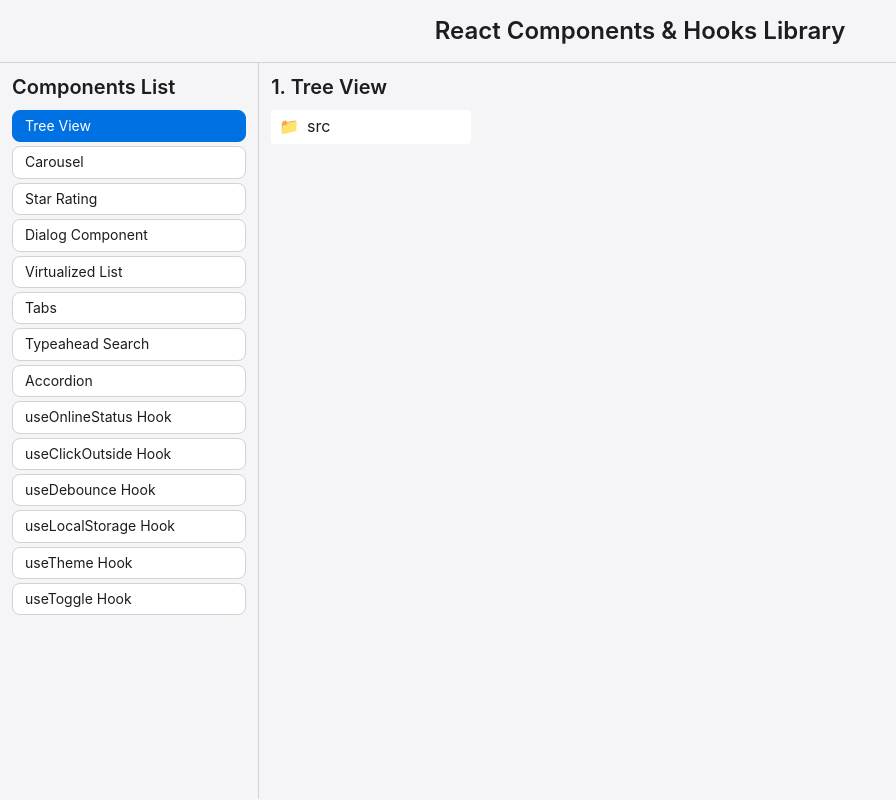
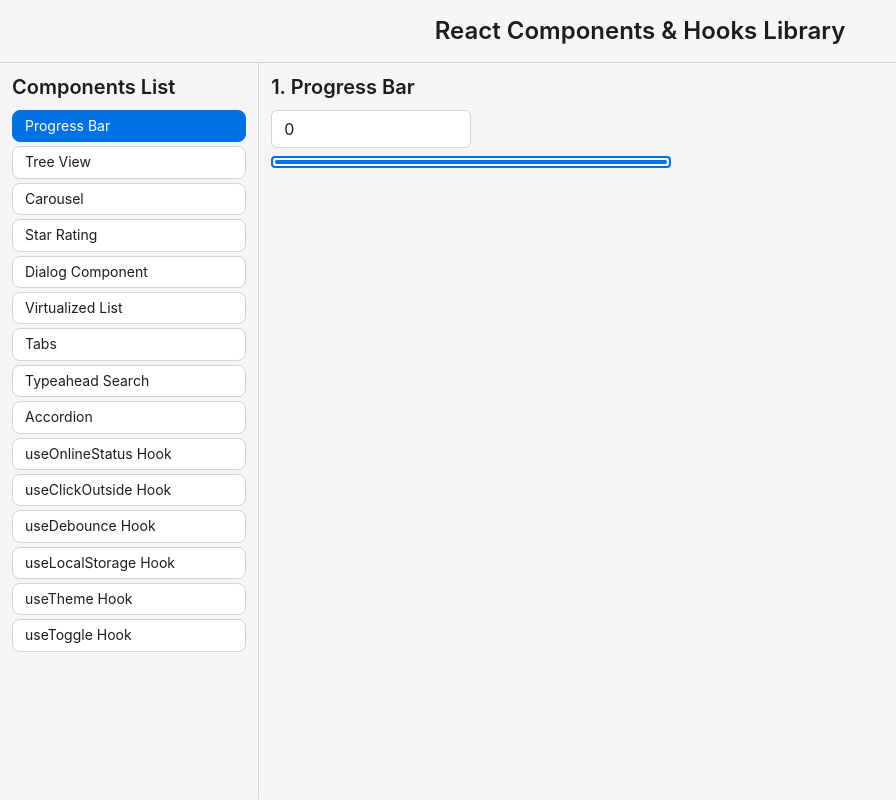
Before and after one commit to VasuGarg07/react-library, a React (Vite) app: page / in a window 1280 px wide. Shown: the whole page, without its empty margins (0-896 px from the left). Built offline with nearby package versions, Linux system fonts and the light colour scheme.

Commit message:
Progress Bar

```diff
--- a/src/App.jsx
+++ b/src/App.jsx
@@ -2,48 +2,25 @@ import { act, useRef, useState } from 'react'
 import { useWindowSize } from './hooks/useWindowSize';
 import { useCopyToClipboard } from './hooks/useCopyToClipboard';
 import { useCopied } from './hooks/useCopied';
-import { useOnlineStatus } from './hooks/useOnlineStatus';
 import { useScrollPosition } from './hooks/useScrollPosition';
 import { useToast } from './components/useToast';
-import ProgressBar from './components/ProgressBar';
 import "./App.css"
 import APPS_LIST from './ComponentsList';
 import { useLocalStorage } from './hooks/useLocalStorage';
 
 function App() {
-  const [activeIndex, setActiveIndex] = useLocalStorage("activeIndex",0);
+  const [activeIndex, setActiveIndex] = useLocalStorage("activeIndex", 0);
   const component = APPS_LIST[activeIndex];
 
   // const {copyToClipboard} = useCopyToClipboard();
-  const [copied, copyToClipboard] = useCopied();
-  const online = useOnlineStatus();
+  // const [copied, copyToClipboard] = useCopied();
   // const scrollPositon = useScrollPosition();
-
-  const handleModalOpen = (val) => {
-    console.log(val);
-    setOpen(val);
-  }
 
   const { width, height } = useWindowSize();
 
-  const [progress, setProgress] = useState(67);
 
   const { ToastComponent, trigger } = useToast();
-  const handleProgress = (value) => {
-    let val = parseInt(value);
-    if (isNaN(val)) {
-      setProgress(0);
-      return;
-    }
 
-    if (val > 100) {
-      setProgress(100);
-    } else if (val < 0) {
-      setProgress(0);
-    } else {
-      setProgress(val)
-    }
-  }
   return (
     <div className='App'>
       {/* Header */}
@@ -74,23 +51,10 @@ function App() {
 
         {/* Component Body */}
         <div className='App-container-content'>
-          <h3>{activeIndex+1}. {component.name}</h3>
+          <h3>{activeIndex + 1}. {component.name}</h3>
           {component.component}
           {/*
           <Accordion />
-
-          <h5>16. Progress Bar</h5>
-          <input
-            type='number'
-            placeholder='Enter Progress Bar Value'
-            min={1}
-            max={100}
-            step={1}
-            onChange={(e) => handleProgress(e.target.value)}
-            value={progress}
-            style={{ width: "200px", marginBottom: "8px" }}
-          />
-          <ProgressBar value={progress} />
 
           <h5>15. Toast</h5>
           <button onClick={() => {
@@ -108,9 +72,6 @@ function App() {
           <h5>11. useScrollPosition hook</h5>
           <p>Scroll Position - {scrollPositon}</p>
 
-          <h5>10. useOnlineStatus hook</h5>
-          <p>Is system online? {online}</p>
-
           <h5>9. useCopied hook</h5>
           <input type='text' onChange={(e) => setText(e.target.value)} />
           <button onClick={() => copyToClipboard(text)}>{copied ? "Copied!" : "Copy to Clipboard"}</button>
--- a/src/ComponentsList.jsx
+++ b/src/ComponentsList.jsx
@@ -12,8 +12,10 @@ import RatingDemo from "./demos/RatingDemo";
 import CarouselDemo from "./demos/CarouselDemo";
 import TreeView from "./demos/TreeView";
 import OnLineHook from "./demos/OnLineHook";
+import ProgressBarDemo from "./demos/ProgressBarDemo";
 
 const APPS_LIST = [
+    { name: "Progress Bar", component: <ProgressBarDemo /> },
     { name: "Tree View", component: <TreeView /> },
     { name: "Carousel", component: <CarouselDemo /> },
     { name: "Star Rating", component: <RatingDemo /> },
--- /dev/null
+++ b/src/components/ProgressBar.css
@@ -0,0 +1,11 @@
+.progress-container {
+    padding: 2px;
+    border-radius: 4px;
+    border: 2px solid var(--primary-color);
+}
+
+.progress {
+    padding: 2px;
+    border-radius: 4px;
+    background-color: var(--primary-color);
+}
--- a/src/components/ProgressBar.jsx
+++ b/src/components/ProgressBar.jsx
@@ -1,19 +1,10 @@
-import React from 'react'
+import "./ProgressBar.css";
 
-const ProgressBar = ({ value }) => {
+const ProgressBar = ({ value, length = 400 }) => {
+
     return (
-        <div style={{
-            width: 400,
-            padding: 2,
-            border: "2px solid #393939",
-            borderRadius: 8
-        }}>
-            <div style={{
-                width: (400 * (value / 100) - 4),
-                backgroundColor: "#393939",
-                padding: 2,
-                borderRadius: 4
-            }} />
+        <div className="progress-container" style={{ width: length }}>
+            <div className="progress" style={{ width: (length * (value / 100) - 4) }} />
         </div>
     )
 }
--- /dev/null
+++ b/src/demos/ProgressBarDemo.jsx
@@ -0,0 +1,39 @@
+import { useState } from "react";
+import ProgressBar from "../components/ProgressBar"
+
+const ProgressBarDemo = () => {
+    const [progress, setProgress] = useState(0);
+
+    const handleProgress = (value) => {
+        let val = parseInt(value);
+        if (isNaN(val)) {
+            setProgress(0);
+            return;
+        }
+
+        if (val > 100) {
+            setProgress(100);
+        } else if (val < 0) {
+            setProgress(0);
+        } else {
+            setProgress(val)
+        }
+    }
+    return (
+        <div>
+            <input
+                type='number'
+                placeholder='Enter Progress Bar Value'
+                min={1}
+                max={100}
+                step={1}
+                onChange={(e) => handleProgress(e.target.value)}
+                value={progress}
+                style={{ width: "200px", marginBottom: "8px" }}
+            />
+            <ProgressBar value={progress} />
+        </div>
+    )
+}
+
+export default ProgressBarDemo
```
